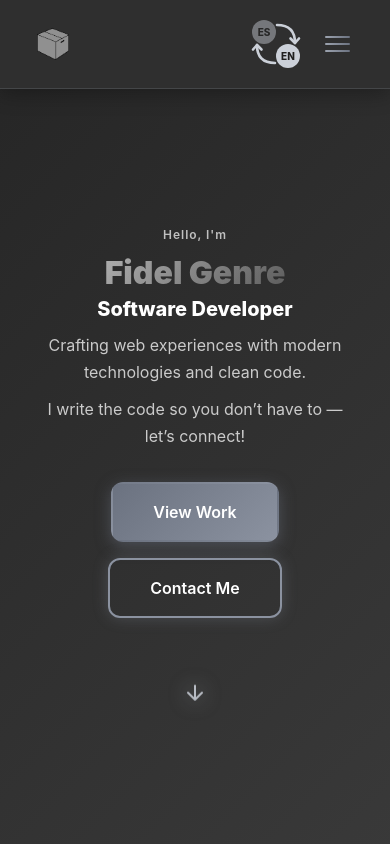
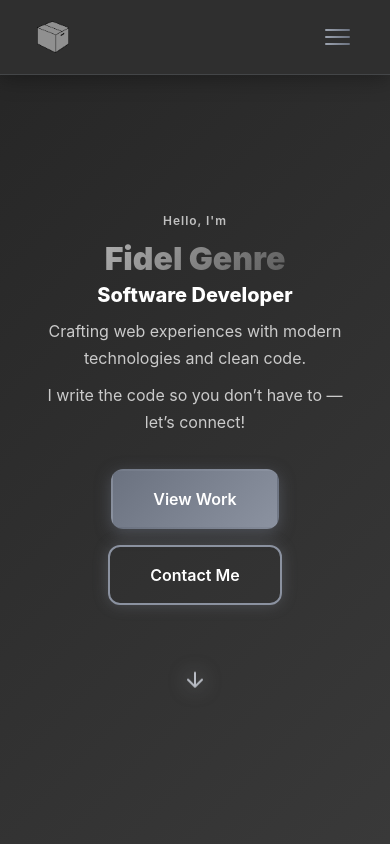
Before and after one commit to FidelGenre/Portfolio, a Next.js app: page / in a window 390 px wide. Shown: the top 844 px of the page. Built offline with nearby package versions, Linux system fonts and the light colour scheme.

Commit message:
Navbar: hide language icon in mobile top bar; show it inside menu (top-left, level with X)

```diff
--- a/src/components/Navbar.tsx
+++ b/src/components/Navbar.tsx
@@ -119,7 +119,8 @@ export default function Navbar() {
           </ul>
 
           <div className="flex items-center gap-4">
-            {langButton()}
+            {/* en desktop visible en el navbar; en mobile va dentro del menú */}
+            {langButton("hidden md:block")}
 
             <button
               className="flex cursor-pointer flex-col gap-[5px] border-none bg-transparent p-2 transition-transform duration-300 hover:scale-110 md:hidden"
@@ -136,8 +137,8 @@ export default function Navbar() {
 
       {isMenuOpen && (
         <div className="animate-fade-in fixed inset-0 z-[2000] flex flex-col items-center justify-center bg-[linear-gradient(135deg,rgba(26,26,26,0.98),rgba(38,38,38,0.98))] backdrop-blur-[10px]">
-          {/* idioma: arriba a la izquierda, espejando la X */}
-          <div className="absolute left-6 top-6">{langButton()}</div>
+          {/* idioma: arriba a la izquierda, al mismo nivel que la X (lado opuesto) */}
+          <div className="absolute left-6 top-7">{langButton()}</div>
 
           <button
             className="absolute right-8 top-8 flex h-10 w-10 cursor-pointer items-center justify-center border-none bg-transparent text-[2rem] text-white transition-all duration-300 hover:rotate-90 hover:text-[#d1d5db]"
```
